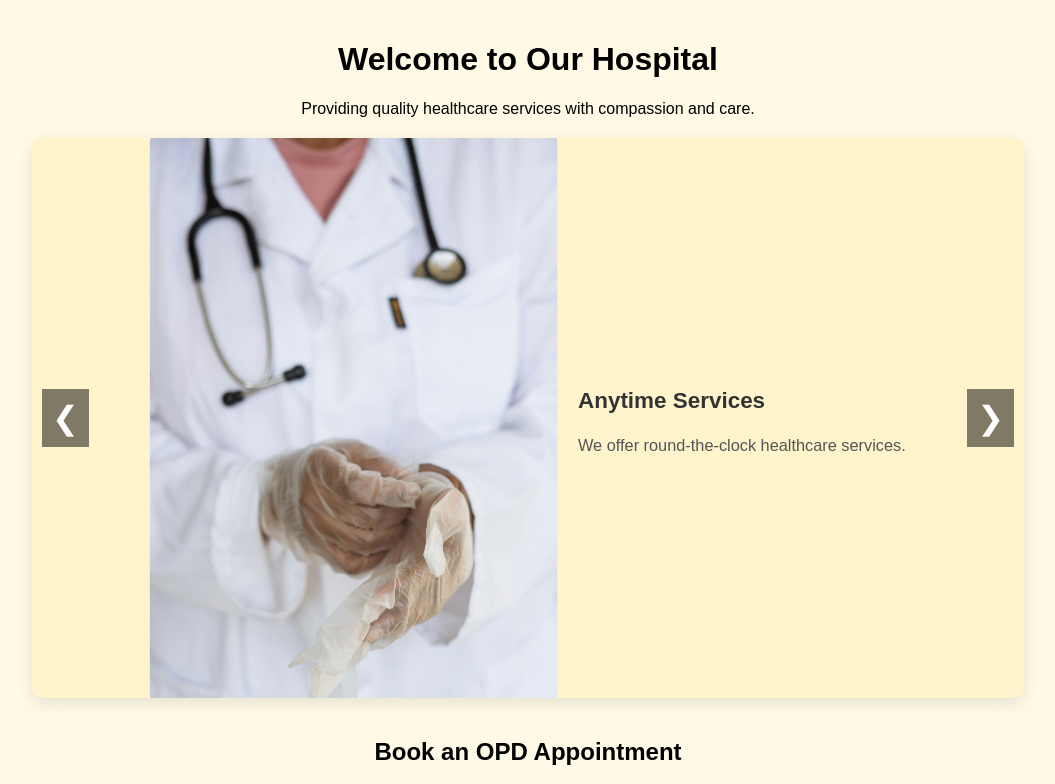
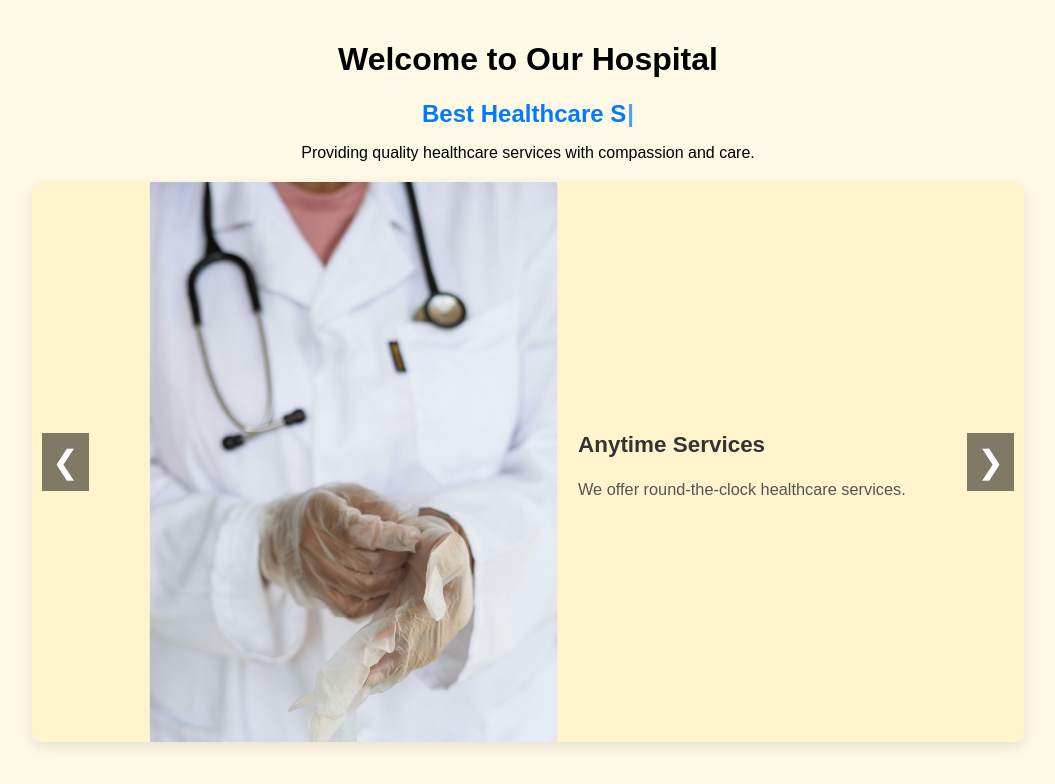
Before and after one commit to Prajp11/Prompt-Aid, a React (Create React App) app: page / in a window 1280 px wide. Shown: the top 784 px of the page, without its empty margins (112-1167 px from the left). Built offline with nearby package versions, Linux system fonts and the light colour scheme.

Commit message:
Added Typewriter effect on homepage

```diff
--- a/package.json
+++ b/package.json
@@ -11,6 +11,7 @@
     "react-icons": "^5.3.0",
     "react-router-dom": "^6.26.2",
     "react-scripts": "5.0.1",
+    "typewriter-effect": "^2.21.0",
     "web-vitals": "^2.1.4"
   },
   "scripts": {
--- a/src/App.css
+++ b/src/App.css
@@ -115,8 +115,6 @@
   background-color: #218838;
 }
 
-
-
 /* Footer */
 .footer {
   background-color: #fff4cc;
@@ -188,3 +186,12 @@
 .footer-links ul li a:hover {
   text-decoration: underline;
 }
+
+/* Typewriter effect styles */
+.typewriter-effect {
+  font-size: 24px;
+  color: #007bff;
+  margin: 15px 0;
+  font-weight: bold;
+  text-align: center;
+}
--- a/src/components/Homepage.jsx
+++ b/src/components/Homepage.jsx
@@ -1,6 +1,7 @@
 // src/components/Homepage.jsx
 import React, { useState } from 'react';
 import '../App.css'; // Correct path for App.css
+import Type from "./Type";
 import ambulance from '../Images/ambulance.jpg';
 import emergency from '../Images/Emergency.jpg';
 import modernTools from '../Images/Moderntools.jpg';
@@ -32,8 +33,10 @@ const Homepage = () => {
   return (
     <div className="homepage">
       <header>
-        <h1>Welcome to Our Hospital</h1>
-        <p>Providing quality healthcare services with compassion and care.</p>
+      <h1>Welcome to Our Hospital</h1>
+      <Type />
+      <p>Providing quality healthcare services with compassion and care.</p>
+
       </header>
 
       <section className="slider-container">
--- /dev/null
+++ b/src/components/Type.jsx
@@ -0,0 +1,26 @@
+import React from "react";
+import Typewriter from "typewriter-effect";
+
+const Type = () => {
+  return (
+    <div className="typewriter-effect">
+      <Typewriter
+        options={{
+          strings: [
+            "Experienced Doctors",
+            "Best Healthcare Services",
+            "Best Room Categories",
+            "Wellness Center",
+            "Supportive Staff",
+          ],
+          autoStart: true,
+          loop: true,
+          delay: 70,
+          deleteSpeed: 20,
+        }}
+      />
+    </div>
+  );
+};
+
+export default Type;
```
Also changed, not shown: 1 other file (tests, documents, lock files or other folders).
